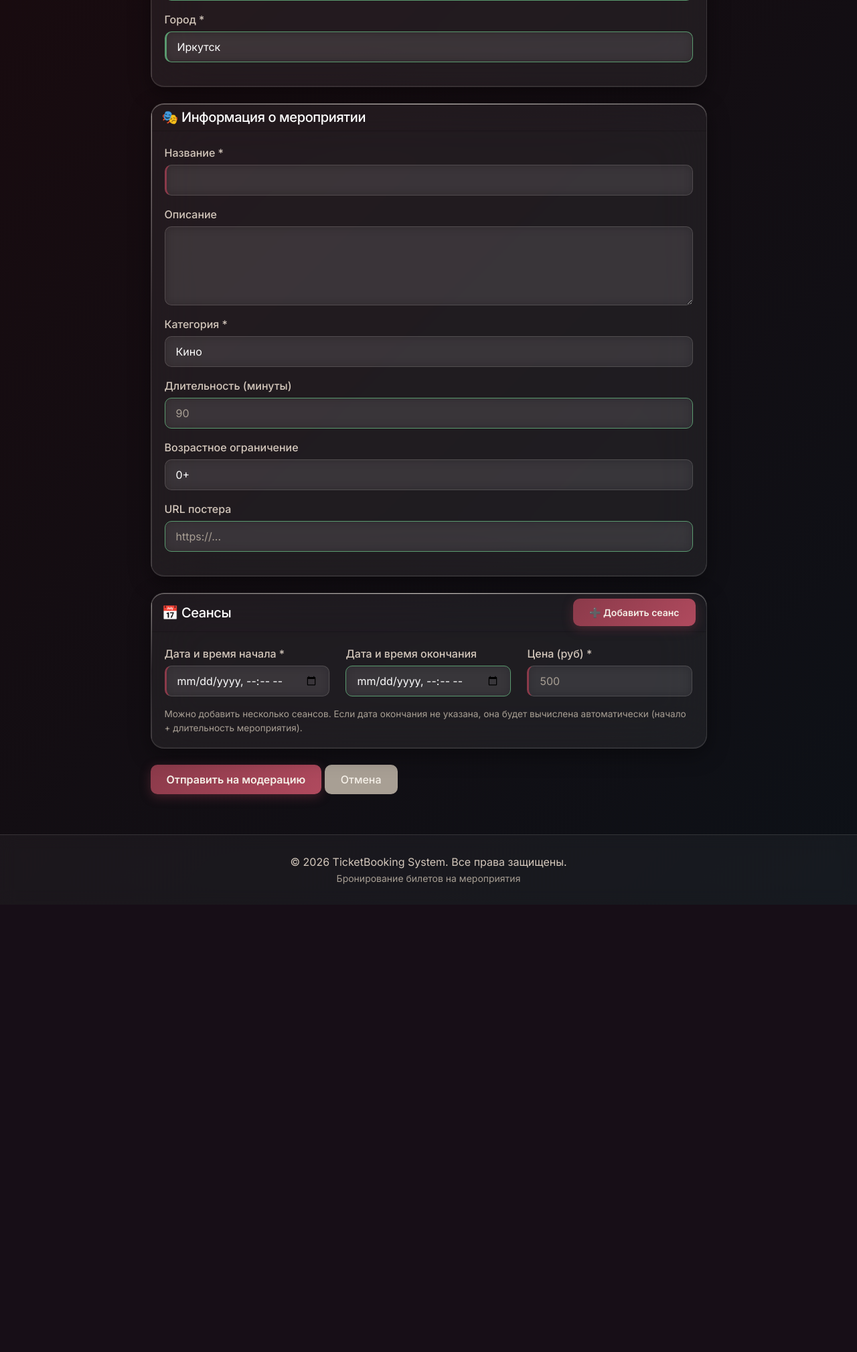
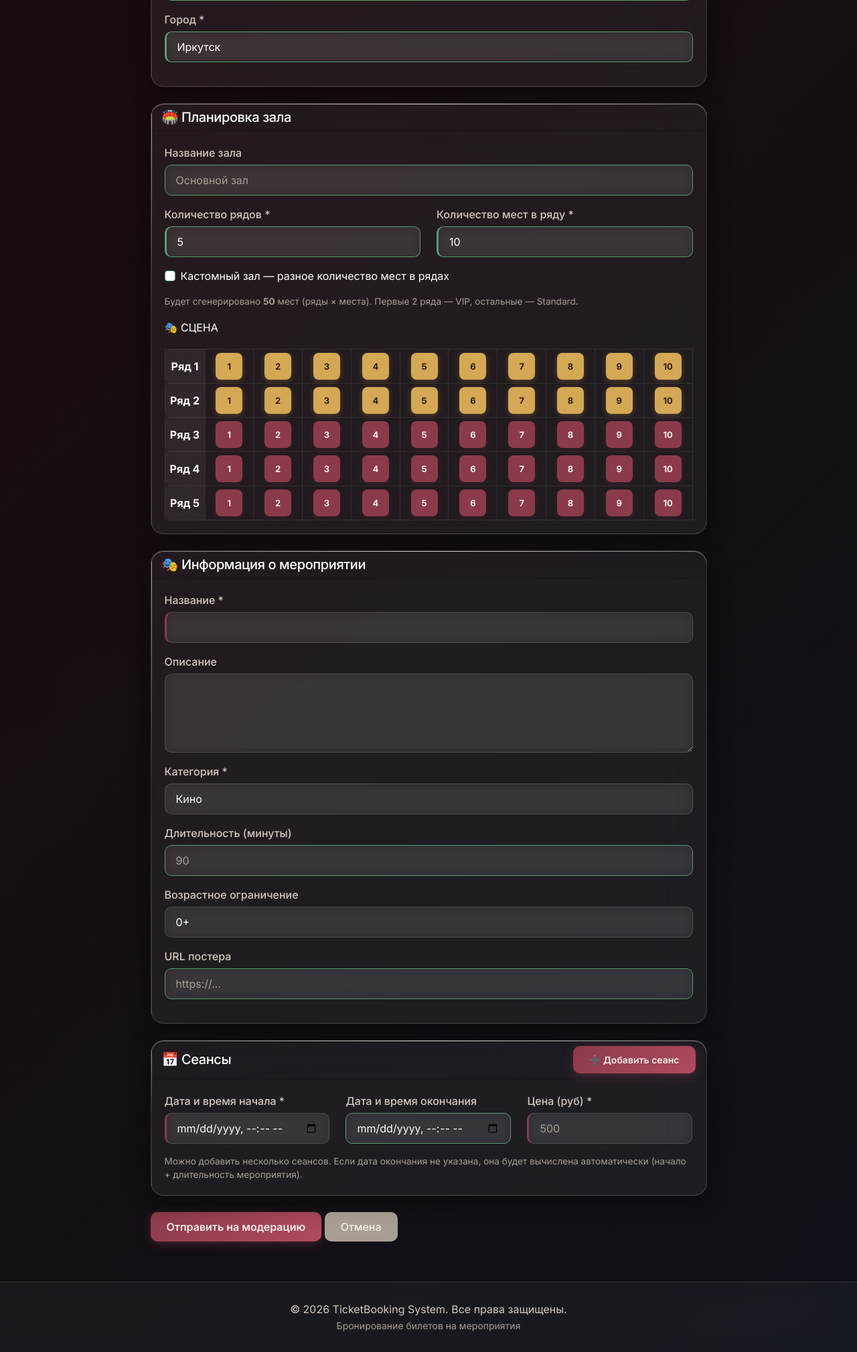
Before and after one commit to EG0R-M/ISIT-Project, a Flask app: page /my-events/create in a window 1280 px wide. Shown: the part 420-2439 px from the top of the page at 67% size. Before the commit the page ends 1740 px from the top, so only its background shows below. Run offline with Flask 3, Linux system fonts and the light colour scheme; a user stored in the database is signed in.

Commit message:
Обработка ошибок и конструктор зала

```diff
--- a/app/__init__.py
+++ b/app/__init__.py
@@ -1,4 +1,4 @@
-from flask import Flask, render_template
+from flask import Flask, render_template, request, jsonify
 from flask_login import LoginManager
 from config import Config
 from app.database import close_db
@@ -13,6 +13,12 @@ def create_app():
     login_manager.init_app(app)
     login_manager.login_view = 'auth.login'
     login_manager.login_message = 'Пожалуйста, войдите для доступа.'
+
+    @login_manager.unauthorized_handler
+    def unauthorized():
+        if request.path.startswith('/api/'):
+            return jsonify({'error': 'Требуется авторизация'}), 401
+        return render_template('errors/401.html'), 401
 
     csrf.init_app(app)
 
--- a/app/routes/user_events.py
+++ b/app/routes/user_events.py
@@ -85,8 +85,28 @@ def create():
         venue_city = request.form.get('venue_city', '').strip()
 
         # Параметры зала
+        hall_name = request.form.get('hall_name', '').strip()
         hall_rows = int(request.form.get('hall_rows', 5))
-        hall_seats_per_row = int(request.form.get('hall_seats_per_row', 10))
+        hall_custom = request.form.get('hall_custom')
+
+        if hall_custom:
+            custom_seats = request.form.getlist('custom_seats[]')
+            seats_per_row_list = []
+            for i, val in enumerate(custom_seats[:hall_rows]):
+                try:
+                    seats = int(val)
+                    if seats < 1:
+                        seats = 1
+                except (ValueError, TypeError):
+                    seats = 10
+                seats_per_row_list.append(seats)
+            # Добиваем до hall_rows если не хватает
+            while len(seats_per_row_list) < hall_rows:
+                seats_per_row_list.append(10)
+            hall_seats_per_row = max(seats_per_row_list)
+        else:
+            hall_seats_per_row = int(request.form.get('hall_seats_per_row', 10))
+            seats_per_row_list = None
 
         if not venue_name or not venue_city:
             flash('Название заведения и город обязательны.', 'danger')
@@ -107,15 +127,18 @@ def create():
         # ---- Создаём зал и места ----
         hall = Hall(
             venue_id=venue.id,
-            name='Основной зал',
+            name=hall_name or 'Основной зал',
             rows=hall_rows,
             seats_per_row=hall_seats_per_row
         )
         db.add(hall)
         db.flush()
 
-        for row in range(1, hall.rows+1):
-            for seat_num in range(1, hall.seats_per_row+1):
+        total_seats = 0
+        for row in range(1, hall_rows + 1):
+            seats_in_row = seats_per_row_list[row - 1] if seats_per_row_list else hall_seats_per_row
+            total_seats += seats_in_row
+            for seat_num in range(1, seats_in_row + 1):
                 seat_type = 'vip' if row <= 2 else 'standard'
                 seat = Seat(
                     hall_id=hall.id,
@@ -126,7 +149,7 @@ def create():
                 )
                 db.add(seat)
 
-        venue.total_seats = hall.rows * hall.seats_per_row
+        venue.total_seats = total_seats
 
         # ---- Основные данные мероприятия ----
         title = request.form.get('title', '').strip()
--- a/app/static/css/style.css
+++ b/app/static/css/style.css
@@ -885,6 +885,16 @@ input[type="radio"] {
   box-shadow: 0 4px 16px rgba(139, 58, 74, 0.3);
 }
 
+.seat-label.vip {
+  background: var(--gold);
+  color: var(--dark-brown);
+  box-shadow: 0 2px 8px rgba(212, 168, 83, 0.3);
+}
+
+.seat-label.vip:hover {
+  box-shadow: 0 4px 16px rgba(212, 168, 83, 0.5);
+}
+
 .seat-label.taken {
   background: var(--seat-taken);
   cursor: not-allowed;
--- a/app/static/js/event_creator.js
+++ b/app/static/js/event_creator.js
@@ -46,4 +46,98 @@ document.addEventListener('DOMContentLoaded', function() {
     if (addBtn) {
         addBtn.addEventListener('click', addSessionGroup);
     }
+
+    // ---- Конструктор зала: живой предпросмотр ----
+    const rowsInput = document.getElementById('hall-rows');
+    const seatsInput = document.getElementById('hall-seats-per-row');
+    const previewContainer = document.getElementById('hall-preview');
+    const totalCount = document.getElementById('total-seats-count');
+    const customCheckbox = document.getElementById('hall-custom');
+    const uniformWrapper = document.getElementById('uniform-seats-wrapper');
+    const customContainer = document.getElementById('custom-seats-container');
+
+    function getSeatsPerRow() {
+        if (customCheckbox.checked) {
+            const inputs = customContainer.querySelectorAll('.custom-seats-input');
+            const values = [];
+            inputs.forEach(inp => {
+                let v = parseInt(inp.value);
+                if (isNaN(v) || v < 1) v = 1;
+                values.push(v);
+            });
+            return values;
+        }
+        return null;
+    }
+
+    function generateCustomInputs() {
+        const rows = parseInt(rowsInput.value) || 1;
+        const currentInputs = customContainer.querySelectorAll('.custom-seats-input');
+        const currentValues = [];
+        currentInputs.forEach(inp => currentValues.push(inp.value));
+
+        let html = '<div class="custom-seats-grid">';
+        for (let row = 1; row <= rows; row++) {
+            const val = currentValues[row - 1] || 10;
+            html += '<div class="custom-seats-row">';
+            html += `<label class="custom-seats-label">Ряд ${row}</label>`;
+            html += `<input type="number" name="custom_seats[]" class="form-control custom-seats-input" value="${val}" min="1" required>`;
+            html += '<span class="custom-seats-unit">мест</span>';
+            html += '</div>';
+        }
+        html += '</div>';
+        customContainer.innerHTML = html;
+
+        customContainer.querySelectorAll('.custom-seats-input').forEach(inp => {
+            inp.addEventListener('input', renderHallPreview);
+        });
+    }
+
+    function renderHallPreview() {
+        const rows = parseInt(rowsInput.value) || 1;
+        const perRow = getSeatsPerRow();
+        let totalSeats = 0;
+
+        let html = '<div class="hall-preview-stage">🎭 СЦЕНА</div>';
+        html += '<table class="seat-map-table">';
+
+        for (let row = 1; row <= rows; row++) {
+            const seatsThisRow = perRow ? (perRow[row - 1] || 1) : (parseInt(seatsInput.value) || 1);
+            totalSeats += seatsThisRow;
+            const isVip = row <= 2;
+            const seatClass = isVip ? 'vip' : '';
+            html += '<tr>';
+            html += `<td class="row-label-cell">Ряд ${row}</td>`;
+            for (let seat = 1; seat <= seatsThisRow; seat++) {
+                html += `<td><span class="seat-label ${seatClass}">${seat}</span></td>`;
+            }
+            html += '</tr>';
+        }
+
+        html += '</table>';
+        previewContainer.innerHTML = html;
+        totalCount.textContent = totalSeats;
+    }
+
+    function toggleCustomMode() {
+        if (customCheckbox.checked) {
+            uniformWrapper.style.display = 'none';
+            customContainer.style.display = '';
+            generateCustomInputs();
+        } else {
+            uniformWrapper.style.display = '';
+            customContainer.style.display = 'none';
+        }
+        renderHallPreview();
+    }
+
+    if (rowsInput && seatsInput && previewContainer) {
+        rowsInput.addEventListener('input', function() {
+            if (customCheckbox.checked) generateCustomInputs();
+            renderHallPreview();
+        });
+        seatsInput.addEventListener('input', renderHallPreview);
+        if (customCheckbox) customCheckbox.addEventListener('change', toggleCustomMode);
+        renderHallPreview();
+    }
 });
--- a/app/templates/user_events/create.html
+++ b/app/templates/user_events/create.html
@@ -31,6 +31,36 @@
                         <label class="form-label">Город *</label>
                         <input type="text" name="venue_city" class="form-control" value="Иркутск" required>
                     </div>
+                </div>
+            </div>
+
+            <!-- Планировка зала -->
+            <div class="card mb-4">
+                <div class="card-header">
+                    <h5 class="mb-0">🏟️ Планировка зала</h5>
+                </div>
+                <div class="card-body">
+                    <div class="mb-3">
+                        <label class="form-label">Название зала</label>
+                        <input type="text" name="hall_name" class="form-control" placeholder="Основной зал">
+                    </div>
+                    <div class="row">
+                        <div class="col-md-6 mb-3">
+                            <label class="form-label">Количество рядов *</label>
+                            <input type="number" name="hall_rows" class="form-control" id="hall-rows" required min="1" value="5">
+                        </div>
+                        <div class="col-md-6 mb-3" id="uniform-seats-wrapper">
+                            <label class="form-label">Количество мест в ряду *</label>
+                            <input type="number" name="hall_seats_per_row" class="form-control" id="hall-seats-per-row" required min="1" value="10">
+                        </div>
+                    </div>
+                    <div class="mb-3 form-check">
+                        <input type="checkbox" class="form-check-input" id="hall-custom" name="hall_custom" value="1">
+                        <label class="form-check-label" for="hall-custom">Кастомный зал — разное количество мест в рядах</label>
+                    </div>
+                    <div id="custom-seats-container" class="custom-seats-container" style="display:none;"></div>
+                    <div class="form-text mb-3">Будет сгенерировано <strong id="total-seats-count">50</strong> мест (ряды × места). Первые 2 ряда — VIP, остальные — Standard.</div>
+                    <div id="hall-preview" class="hall-preview"></div>
                 </div>
             </div>
 
```
Also changed, not shown: app/static/css/events.css (+88 -0 lines).
